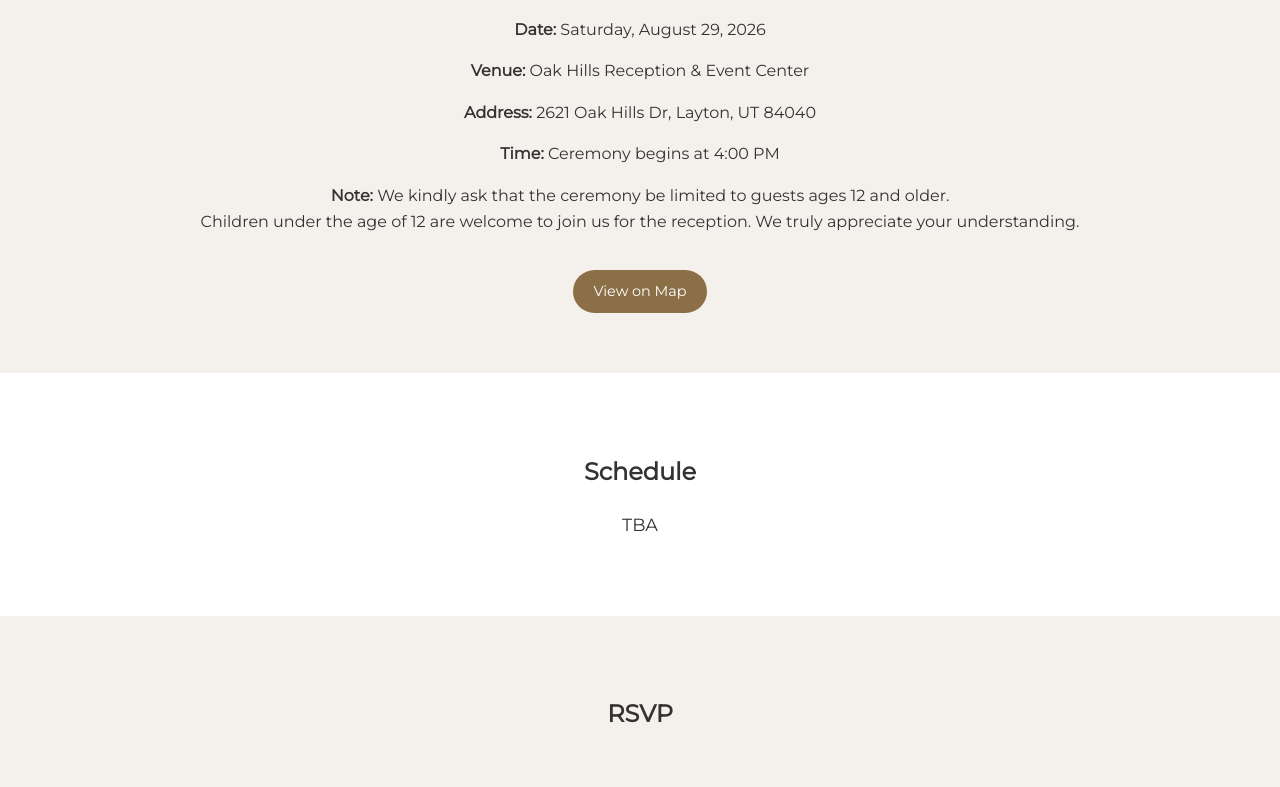
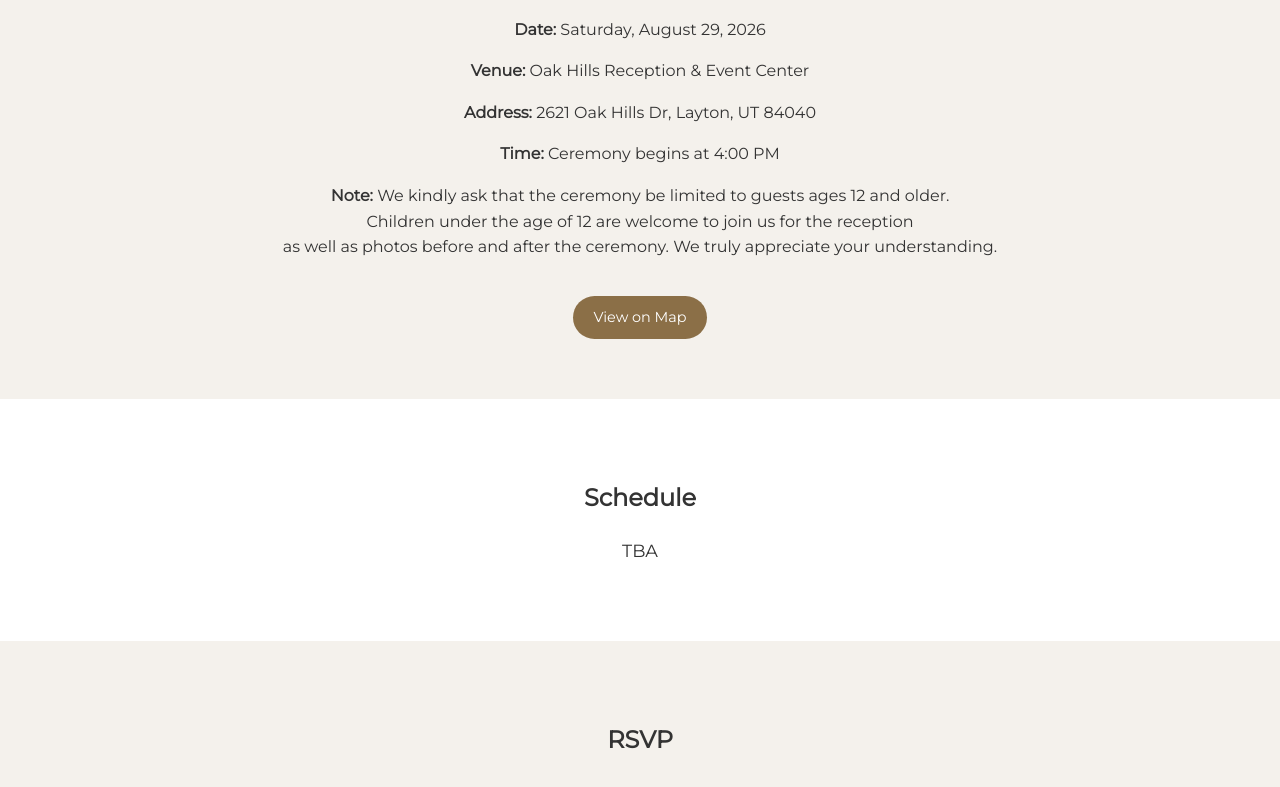
Before and after one commit to jordanthompson18/JordanBrielleWedding, a plain HTML site: page index.html in a window 1280 px wide. Shown: the part 1187-1974 px from the top of the page. Drawn offline with nearby package versions, Linux system fonts and the light colour scheme; grey boxes are pictures that could not be loaded.

Commit message:
Updated kid policy

```diff
--- a/index.html
+++ b/index.html
@@ -37,8 +37,8 @@
     <p><strong>Time:</strong> Ceremony begins at 4:00 PM</p>
     <p>
       <strong>Note:</strong> We kindly ask that the ceremony be limited to guests ages 12 and older. <br>
-      Children under the age of 12 are welcome to join us for the reception. We truly appreciate your
-      understanding.
+      Children under the age of 12 are welcome to join us for the reception <br>
+      as well as photos before and after the ceremony. We truly appreciate your understanding.
     </p>
     <a
       class="btn small"
```
